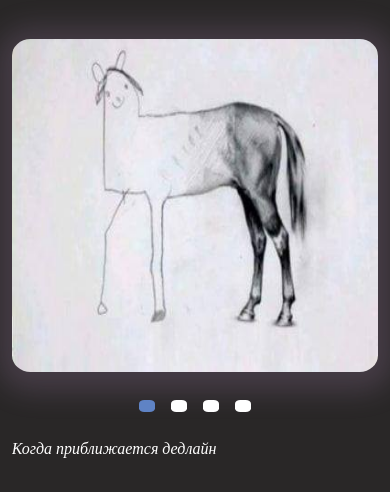
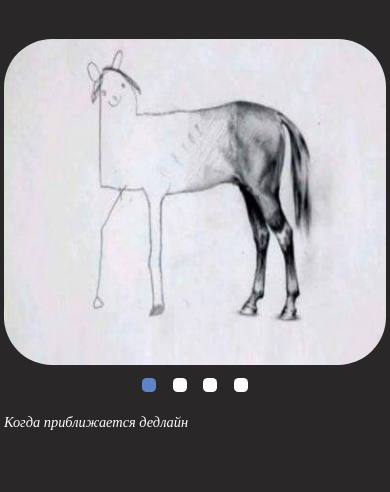
Before and after one commit to Swettlana/cssMemSlider, a plain HTML site: page cssMemSlider/index.html in a window 390 px wide. Drawn offline with Linux system fonts and the light colour scheme.

Commit message:
refactor: refactor code (Fri, May 13, 2022 12:55:59 AM)

```diff
--- a/cssMemSlider/style.css
+++ b/cssMemSlider/style.css
@@ -9,8 +9,7 @@ body {
   margin: 0;
   padding: 0;
   background: rgb(41, 39, 39);
-  padding: 2% 15% 2% 15%;
-  box-sizing: border-box;
+  padding: 2% 15%;
 }
 input {
   display: none;
@@ -20,25 +19,23 @@ label {
   justify-content: center;
   align-items: center;
   width: 4rem;
-  height: 5rem;
+  height: 4rem;
   cursor: pointer;
   background: transparent;
   border-radius: 33%;
 }
 label div {
   display: flex;
-  width: 2rem;
+  width: 1.5rem;
   height: 1rem;
   border-radius: 33%;
   background-color: #fff;
-  opacity: 1;
-
-  border: 5px solid transparent;
+  border: 0.2rem solid transparent;
   transition: all 0.4s;
   box-sizing: content-box;
 }
 label:hover div {
-  transform: scale(0.8);
+  transform: scale(0.9);
   opacity: 0.6;
 }
 
@@ -50,16 +47,15 @@ label:hover div {
   display: flex;
   flex-direction: column;
   margin: 0 auto;
-  width: 100%;
+  width: 80%;
   height: 100%;
   justify-content: space-between;
 }
 .slider__image {
   width: 100%;
   height: 80%;
-  border-radius: 5%;
+  border-radius: 3rem;
   overflow: hidden;
-  box-shadow: 1px 4px 28px 16px rgba(186, 147, 195, 0.2);
 }
 .slider__image-all {
   display: flex;
@@ -75,7 +71,6 @@ label:hover div {
   width: 100%;
   height: 100%;
   object-fit: fill;
-  transition: all 1s ease-in-out;
 }
 .slider__controls {
   width: 100%;
@@ -85,52 +80,33 @@ label:hover div {
   column-gap: 5%;
   overflow: hidden;
 }
-.slide1,
-.slide2,
-slide3,
-slide4 {
-  transition: all 1s ease-in-out;
-}
 #slide1:checked ~ .slider__image > .slider__image-all {
   transform: translateX(0);
-}
-#slide1:checked ~ .slider__controls > .navigation label[for="slide1"] div {
-  background: rgb(95, 131, 197);
-}
-#slide1:checked ~ .slider__controls > .text .text1 {
-  opacity: 1;
-  transform: translate(0);
 }
 #slide2:checked ~ .slider__image > .slider__image-all {
   transform: translateX(-25%);
 }
-#slide2:checked ~ .slider__controls > .navigation label[for="slide2"] div {
-  background: rgb(95, 131, 197);
-}
-#slide2:checked ~ .slider__controls > .text .text2 {
-  opacity: 1;
-  transform: translate(0);
-}
 #slide3:checked ~ .slider__image > .slider__image-all {
   transform: translateX(-50%);
-}
-#slide3:checked ~ .slider__controls > .navigation label[for="slide3"] div {
-  background: rgb(95, 131, 197);
-}
-#slide3:checked ~ .slider__controls > .text .text3 {
-  opacity: 1;
-  transform: translate(0);
 }
 #slide4:checked ~ .slider__image > .slider__image-all {
   transform: translateX(-75%);
 }
+
+#slide1:checked ~ .slider__controls > .navigation label[for="slide1"] div,
+#slide2:checked ~ .slider__controls > .navigation label[for="slide2"] div,
+#slide3:checked ~ .slider__controls > .navigation label[for="slide3"] div,
 #slide4:checked ~ .slider__controls > .navigation label[for="slide4"] div {
   background: rgb(95, 131, 197);
 }
+
+#slide1:checked ~ .slider__controls > .text .text1,
+#slide2:checked ~ .slider__controls > .text .text2,
+#slide3:checked ~ .slider__controls > .text .text3,
 #slide4:checked ~ .slider__controls > .text .text4 {
-  opacity: 1;
   transform: translate(0);
 }
+
 .text {
   display: grid;
   margin-top: 1rem;
@@ -143,63 +119,69 @@ slide4 {
   grid-column: 1;
   grid-row: 1;
   transition: all 1s ease-in-out;
-  opacity: 0;
   transform: translate(-200%);
 }
 .text span {
-  font-size: 32px;
+  font-size: 1.5rem;
   font-style: italic;
   color: #fff;
 }
-@media (max-width: 1740px) {
+
+@media (max-width: 1400px) {
   body {
-    padding: 2% 5% 2% 5%;
+    padding: 2% 10%;
+  }
+  .slider__wrapper {
+    width: 100%;
   }
 }
-@media (max-width: 1200px) {
+
+@media (max-width: 1000px) {
+  body {
+    padding: 2% 2%;
+  }
   .slider__wrapper {
-    justify-content: start;
-    row-gap: 5%;
+    height: 90%;
   }
+}
+@media (max-width: 720px) {
+  body {
+    padding: 10% 1%;
+    height: 70vh;
+  }
+  .text span {
+    font-size: 0.8rem;
+  }
+  .text {
+    margin-top: 0.5rem;
+  }
+  .text span {
+    font-size: 0.9rem;
+  }
+  label {
+    width: 0.9rem;
+    height: 0.9rem;
+  }
+  label div {
+    width: 0.5rem;
+    height: 0.5rem;
+  }
+}
+@media (max-width: 414px) {
   .text {
     order: 2;
   }
   .navigation {
     order: 1;
   }
+  .slider__wrapper {
+    row-gap: 0.8rem;
+  }
   .slider__controls {
     flex-direction: column;
-    height: 20%;
+    height: 30%;
     align-items: center;
     justify-content: start;
-    row-gap: 10%;
-  }
-
-  label {
-    width: 1rem;
-    height: 1rem;
-    border-radius: 33%;
-  }
-  label div {
-    display: flex;
-    width: 0.4rem;
-    height: 0.1rem;
+    row-gap: 0.8rem;
   }
 }
-@media (max-width: 711px) {
-  body {
-    padding: 10% 3%;
-    height: 70vh;
-  }
-  .slider__wrapper {
-    justify-content: start;
-    row-gap: 5%;
-  }
-  .slider__image {
-    height: 65%;
-  }
-
-  .text span {
-    font-size: 16px;
-  }
-}
```
Also changed, not shown: cssMemSlider/index.html (+1 -9 lines).
